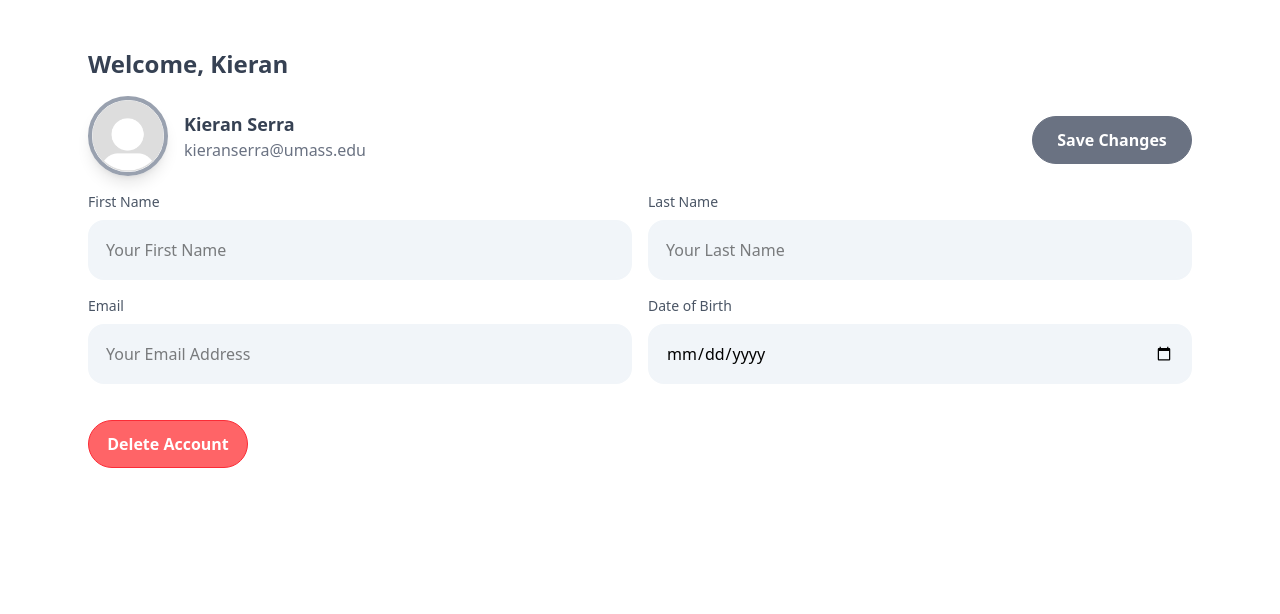
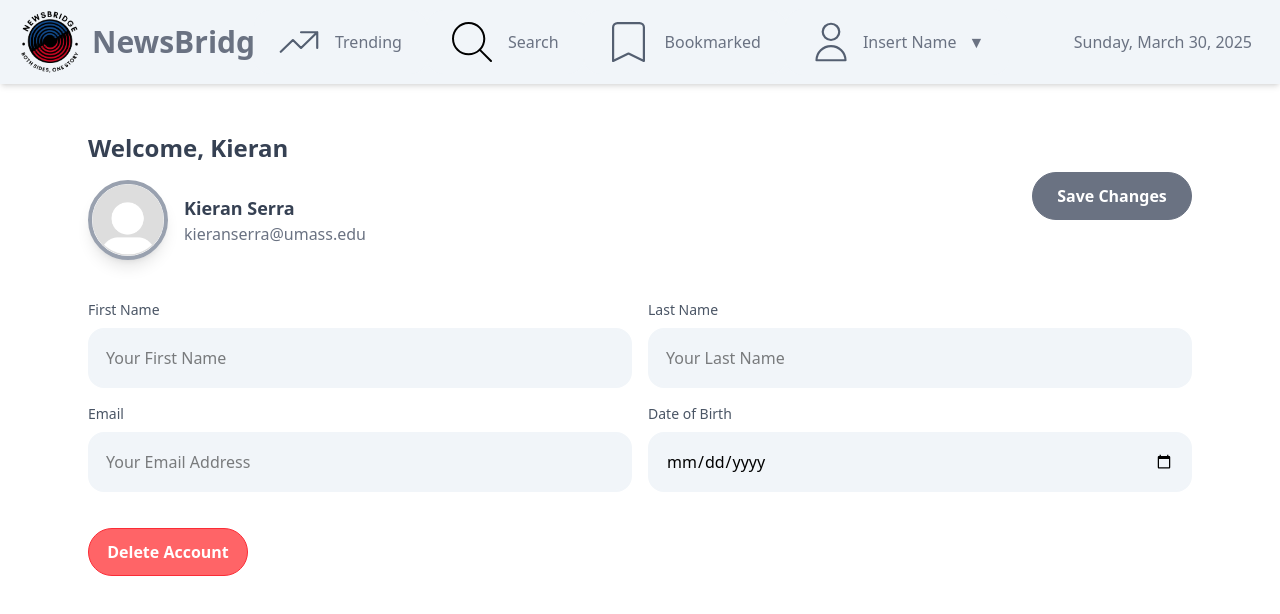
Before and after one commit to ysmazaheri/NewsBridge, a React (Vite) app in the folder frontend/newsbridge/: page /profile in a window 1280 px wide. Shown: the top 614 px of the page. Built offline with nearby package versions, Linux system fonts and the light colour scheme.

Commit message:
Refactored Profile Page
- Added Profile.tsx to the list of Navbar
- Refactor Profile.tsx to reduce code duplication and easy maintainance

```diff
--- a/frontend/newsbridge/src/App.tsx
+++ b/frontend/newsbridge/src/App.tsx
@@ -14,7 +14,7 @@ import BiasScalePage from "./pages/component_testing_pages/BiasScalePage";
 import Profile from "./pages/Profile";
 import Trending from "./pages/Trending";
 
-const navbarRoutes = ["/", "/form-elements-page", "/bias-scale-page", "/trending"]; // Add paths here that should have the Navbar
+const navbarRoutes = ["/", "/form-elements-page", "/bias-scale-page", "/trending", "/profile"]; // Add paths here that should have the Navbar
 
 function App() {
   return (
--- a/frontend/newsbridge/src/pages/Profile.tsx
+++ b/frontend/newsbridge/src/pages/Profile.tsx
@@ -1,4 +1,4 @@
-import React, { useState, useRef } from "react";
+import { useState, useRef, ChangeEvent, FC } from "react";
 import { TextField, Button } from "../components/Form/FormElements";
 import { ToastContainer, toast } from "react-toastify";
 import DeleteAccount from "../components/Profile/DeleteAccount";
@@ -7,26 +7,25 @@ import {
   mapUserToViewModel,
 } from "../entities/viewmodels/UserVM";
 import mockUser from "../mocks/mockUser";
+import { inputFieldsProfile } from "../utils/constants";
 
 // We will utilize this VM to load data into our component
 const userVM: UserViewModel = mapUserToViewModel(mockUser);
-
 const today: string = new Date().toISOString().split("T")[0];
 
-const ProfilePage: React.FC = () => {
+const ProfilePage: FC = () => {
   const [displayData, setDisplayData] = useState(userVM);
-
   const [formData, setFormData] = useState({
     firstName: "",
     lastName: "",
     date_of_birth: "",
     email: "",
   });
-
   const [isDeleteOpen, setDeleteOpen] = useState(false);
+  const fileInputRef = useRef<HTMLInputElement>(null);
 
   const handleInputChange = (
-    event: React.ChangeEvent<HTMLInputElement>,
+    event: ChangeEvent<HTMLInputElement>,
     formName: string
   ) => {
     setFormData({
@@ -63,7 +62,6 @@ const ProfilePage: React.FC = () => {
         formData.lastName.trim() !== "" ? formData.lastName : prevData.lastName;
       const updatedEmail =
         formData.email.trim() !== "" ? formData.email : prevData.email;
-
       return {
         ...prevData,
         firstName: updatedFirstName,
@@ -72,17 +70,12 @@ const ProfilePage: React.FC = () => {
         fullName: `${updatedFirstName} ${updatedLastName}`,
       };
     });
-    // Once backend is implemented, this will send the changes to backend through some API call. Utilize mockData variable + formData
     console.log("Submitted data:", formData);
   };
 
-  const fileInputRef = useRef<HTMLInputElement>(null);
-
-  const handleFileChange = (event: React.ChangeEvent<HTMLInputElement>) => {
+  const handleFileChange = (event: ChangeEvent<HTMLInputElement>) => {
     const file = event.target.files?.[0];
     if (file) {
-      // Currently : Updates the user's profile picture in state
-      // To Do: Upload to the backend
       console.log("File selected:", file);
       const imageURL = URL.createObjectURL(file);
       setDisplayData((prevState) => ({
@@ -93,8 +86,6 @@ const ProfilePage: React.FC = () => {
   };
 
   const handleProfilePicClick = () => {
-    console.log("Profile pic clicked");
-    // Trigger file input click
     fileInputRef.current?.click();
   };
 
@@ -117,8 +108,7 @@ const ProfilePage: React.FC = () => {
                 alt="Profile"
                 className="w-full h-full rounded-full object-cover"
               />
-
-              {/* Extra Hover Effect with Plus Icon */}
+              {/* Hover Effect with Plus Icon */}
               <div className="absolute inset-0 flex items-center justify-center bg-gray-600 bg-opacity-50 opacity-0 group-hover:opacity-100 transition-opacity duration-300">
                 <span className="text-white text-4xl font-bold -mt-2">+</span>
               </div>
@@ -135,7 +125,7 @@ const ProfilePage: React.FC = () => {
         </div>
 
         {/* Save Button */}
-        <div className="mt-17 flex justify-end">
+        <div className="flex justify-end items-center">
           <Button
             value="Save Changes"
             width={160}
@@ -146,59 +136,30 @@ const ProfilePage: React.FC = () => {
           />
         </div>
 
-        {/* User Input Fields */}
-        <div>
+        {/* User Input Fields (mapped) */}
+        <div className="col-span-2 grid grid-cols-2 gap-4 mt-6">
+          {inputFieldsProfile.map((field) => (
+            <div key={field.field}>
               <label className="block text-sm font-medium text-gray-600">
-            First Name
+                {field.label}
               </label>
               <div className="mt-2">
                 <TextField
-              defaultValue={"Your First Name"}
-              onChange={(e) => handleInputChange(e, "firstName")}
-              width={"100%"}
+                  defaultValue={field.defaultValue}
+                  onChange={(e) => handleInputChange(e, field.field)}
+                  width="100%"
+                  type={field.type}
+                  {...(field.type === "date" && {
+                    min: field.min,
+                    max: field.max,
+                  })}
                 />
               </div>
             </div>
-        <div>
-          <label className="block text-sm font-medium text-gray-600">
-            Last Name
-          </label>
-          <div className="mt-2">
-            <TextField
-              defaultValue={"Your Last Name"}
-              onChange={(e) => handleInputChange(e, "lastName")}
-              width={"100%"}
-            />
+          ))}
         </div>
-        </div>
-        <div>
-          <label className="block text-sm font-medium text-gray-600">
-            Email
-          </label>
-          <div className="mt-2">
-            <TextField
-              defaultValue={"Your Email Address"}
-              onChange={(e) => handleInputChange(e, "email")}
-              width={"100%"}
-            />
-          </div>
-        </div>
-        <div>
-          <label className="block text-sm font-medium text-gray-600">
-            Date of Birth
-          </label>
-          <div className="mt-2">
-            <TextField
-              defaultValue={"Your DOB"}
-              onChange={(e) => handleInputChange(e, "date_of_birth")}
-              width={"100%"}
-              type={"date"}
-              min={"1900-01-01"}
-              max={today}
-            />
-          </div>
-        </div>
-        <div className="col-span-2 mt-5 flex justify-left">
+
+        <div className="col-span-2 mt-5 flex justify-start">
           <Button
             value="Delete Account"
             width={160}
@@ -211,6 +172,7 @@ const ProfilePage: React.FC = () => {
           />
         </div>
       </div>
+
       <input
         ref={fileInputRef}
         type="file"
@@ -219,9 +181,11 @@ const ProfilePage: React.FC = () => {
         className="hidden"
       />
       <ToastContainer />
+      {isDeleteOpen && (
         <div className="text-primary">
-        {isDeleteOpen && <DeleteAccount onClose={() => setDeleteOpen(false)} />}
+          <DeleteAccount onClose={() => setDeleteOpen(false)} />
         </div>
+      )}
     </div>
   );
 };
--- a/frontend/newsbridge/src/utils/constants.tsx
+++ b/frontend/newsbridge/src/utils/constants.tsx
@@ -1 +1,32 @@
 export const fixedWidth = 546;
+
+const today: string = new Date().toISOString().split("T")[0];
+
+export const inputFieldsProfile = [
+    {
+      label: "First Name",
+      field: "firstName",
+      defaultValue: "Your First Name",
+      type: "text",
+    },
+    {
+      label: "Last Name",
+      field: "lastName",
+      defaultValue: "Your Last Name",
+      type: "text",
+    },
+    {
+      label: "Email",
+      field: "email",
+      defaultValue: "Your Email Address",
+      type: "email",
+    },
+    {
+      label: "Date of Birth",
+      field: "date_of_birth",
+      defaultValue: "Your DOB",
+      type: "date",
+      min: "1900-01-01",
+      max: today,
+    },
+  ];
```
Lines whose indentation alone changed are shown as unchanged.
